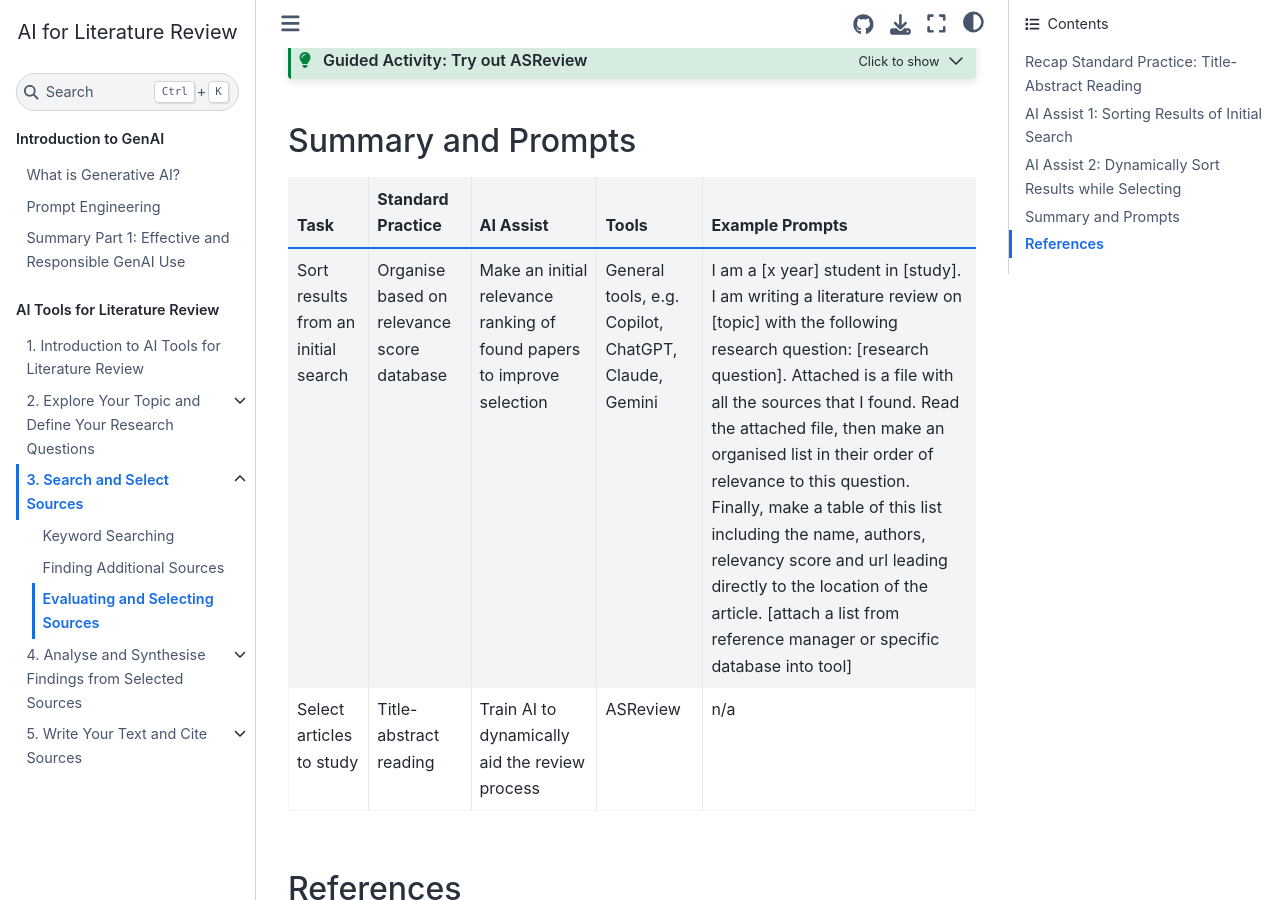
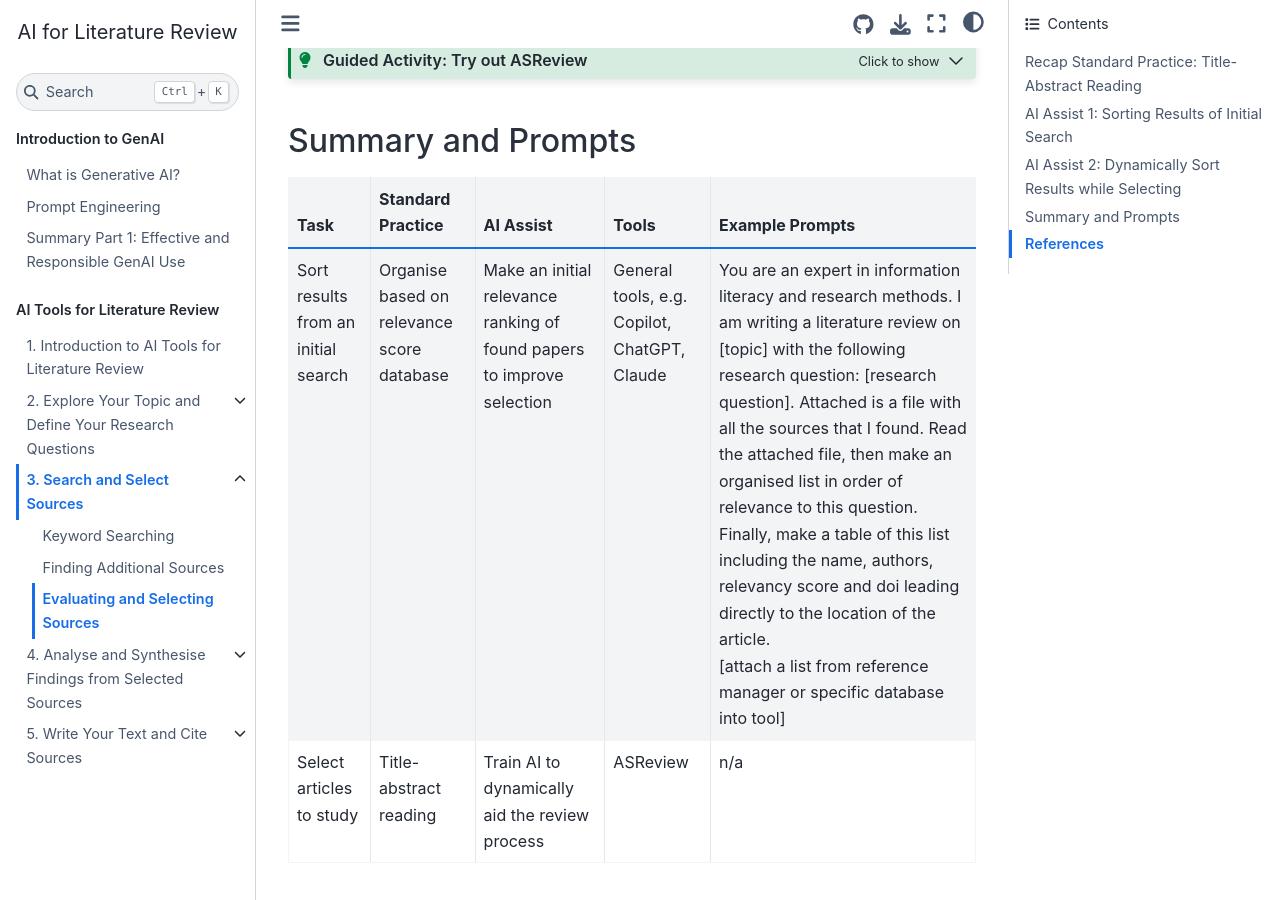
Before and after one commit to lwalma/ai-lit-review, a Jupyter Book: the page built from book/part2/3c-evaluate-selection.md, in a window 1280 px wide and 900 px high, scrolled down 2330 px. Built offline with Jupyter Book 1.0.4 settings and Sphinx 7.4.7 and the Sphinx Book theme 1.1.4, drawn with Linux system fonts in a browser that asks for light colours; comment, search, counter and statistics services are not loaded.

Commit message:
Update 3c-evaluate-selection.md
Prompt aangepast

````diff
--- a/book/part2/3c-evaluate-selection.md
+++ b/book/part2/3c-evaluate-selection.md
@@ -43,7 +43,7 @@ When using sources from multiple databases, it can be helpful to use a reference
 ```{admonition} Example Prompt
 :class: dropdown note
 
-I am a [x year] student in [study]. I am writing a literature review on [topic] with the following research question: [research question]. Attached is a file with all the sources that I found. Read the attached file, then make an organised list in their order of relevance to this question. Finally, make a table of this list including the name, authors, relevancy score and url leading directly to the location of the article.<br>
+You are an expert in information literacy and research methods. I am writing a literature review on [topic] with the following research question: [research question]. Attached is a file with all the sources that I found. Read the attached file, then make an organised list in order of relevance to this question. Finally, make a table of this list including the name, authors, relevancy score and doi leading directly to the location of the article.<br>
 [attach a list from reference manager or specific database into tool]
 
 ```
@@ -87,7 +87,7 @@ Installation of ASReview requires some basic Python knowledge. You can find more
 
 | Task | Standard Practice | AI Assist | Tools | Example Prompts |
 |-|-|-|-|-|
-| Sort results from an initial search | Organise based on relevance score database | Make an initial relevance ranking of found papers to improve selection | General tools, e.g. Copilot, ChatGPT, Claude, Gemini | I am a [x year] student in [study]. I am writing a literature review on [topic] with the following research question: [research question]. Attached is a file with all the sources that I found. Read the attached file, then make an organised list in their order of relevance to this question. Finally, make a table of this list including the name, authors, relevancy score and url leading directly to the location of the article. [attach a list from reference manager or specific database into tool] |
+| Sort results from an initial search | Organise based on relevance score database | Make an initial relevance ranking of found papers to improve selection | General tools, e.g. Copilot, ChatGPT, Claude | You are an expert in information literacy and research methods. I am writing a literature review on [topic] with the following research question: [research question]. Attached is a file with all the sources that I found. Read the attached file, then make an organised list in order of relevance to this question. Finally, make a table of this list including the name, authors, relevancy score and doi leading directly to the location of the article.<br> [attach a list from reference manager or specific database into tool] |
 | Select articles to study | Title-abstract reading | Train AI to dynamically aid the review process | ASReview | n/a |
 
 ## References
````
